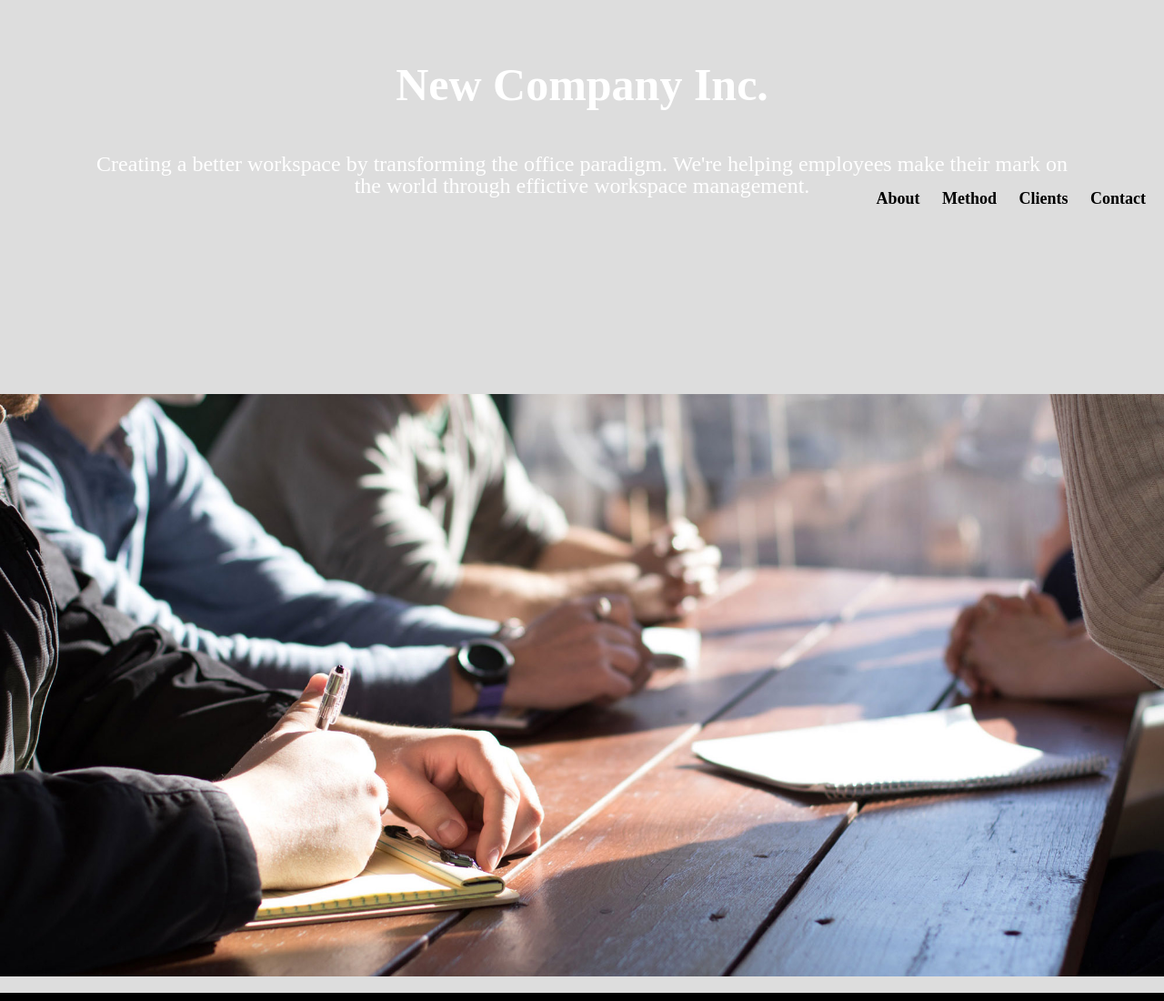
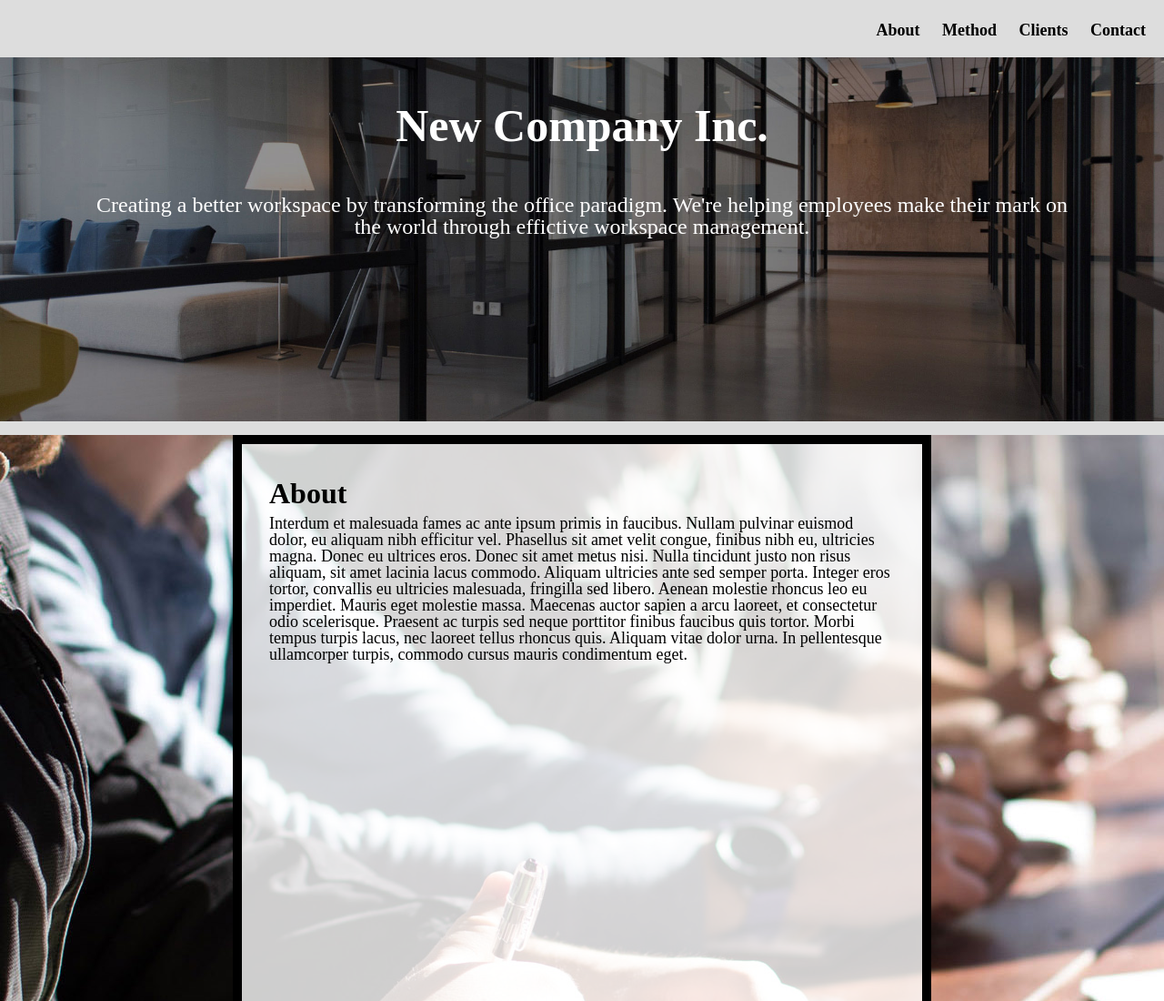
Before and after one commit to cartealb/homework4, a plain HTML site: page index.html in a window 1280 px wide. Shown: the top 1100 px of the page at 91% size. Drawn offline with Linux system fonts and the light colour scheme.

Commit message:
better state, I made container columns my own custom size

```diff
--- a/css/style.css
+++ b/css/style.css
@@ -88,7 +88,7 @@ nav {
     text-align: left;
     /*Your code here*/
     /*Span the top row*/
-    grid-column: 1 / span end;
+    grid-column: 1 / -1;
     grid-row: 1 / span 1;
 }
 
@@ -104,11 +104,11 @@ header {
     color: white;
     height: 400px;
     /* Parallax effect */
-    /* Your code here */
     /* Set background-image to header.jpg in the images folder */
     /* Span one row */
-    grid-column: 1 / span end;
-    grid-row: 1 / span 1;
+    grid-column: 1 / -1;
+    grid-row: 2 / span 1;
+    background-image: url('../images/header.jpg');
 }
 
 header p {
@@ -118,16 +118,12 @@ header p {
     text-align: center;
 }
 
-img {
-    width: 100%;
-}
-
 .container {
     /*Your code here  */
     /* See documentation for mobile view */
     display: grid;
-    grid-template-columns: 100px, 400px, 100px;
-    grid-template-rows: 30px, repeat(auto), 100px;
+    grid-template-columns: 1fr 3fr 1fr;
+    grid-template-rows: 30px repeat(5, auto) 100px;
     grid-row-gap: 15px;
 }
 
@@ -146,7 +142,9 @@ img {
 .contact-image {
     /*Your code here */
     /* See documentation for mobile view */
-    grid-column: 2 / span 1;
+    grid-column: 1 / -1;
+    max-height: 700px;
+    overflow: hidden;
     /*check on b for this one*/
 }
 
@@ -154,36 +152,28 @@ img {
 .about-image {
     /*Your code here */
     /* See documentation for mobile view */
-    grid-column: 1 / span end;
-    max-height: 700px;
-    overflow: hidden;
+    grid-row: 3 / span 1;
 }
 
 .method,
 .method-image {
     /*Your code here */
     /* See documentation for mobile view */
-    grid-column: 1 / span end;
-    max-height: 700px;
-    overflow: hidden;
+    grid-row: 4 / span 1;
 }
 
 .clients,
 .clients-image {
     /*Your code here */
     /* See documentation for mobile view */
-    grid-column: 1 / span end;
-    max-height: 700px;
-    overflow: hidden;
+    grid-row: 5 / span 1;
 }
 
 .contact,
 .contact-image {
     /*Your code here */
     /* See documentation for mobile view */
-    grid-column: 1 / span end;
-    max-height: 700px;
-    overflow: hidden;
+    grid-row: 6 / span 1;
 }
 
 .text-block {
@@ -192,6 +182,7 @@ img {
     padding: 30px;
     /*Your code here:*/
     /*Align the content in the center */
+    justify-content: center;
 }
 
 @media all and (min-width: 800px) {
```
Also changed, not shown: 1 other file.
